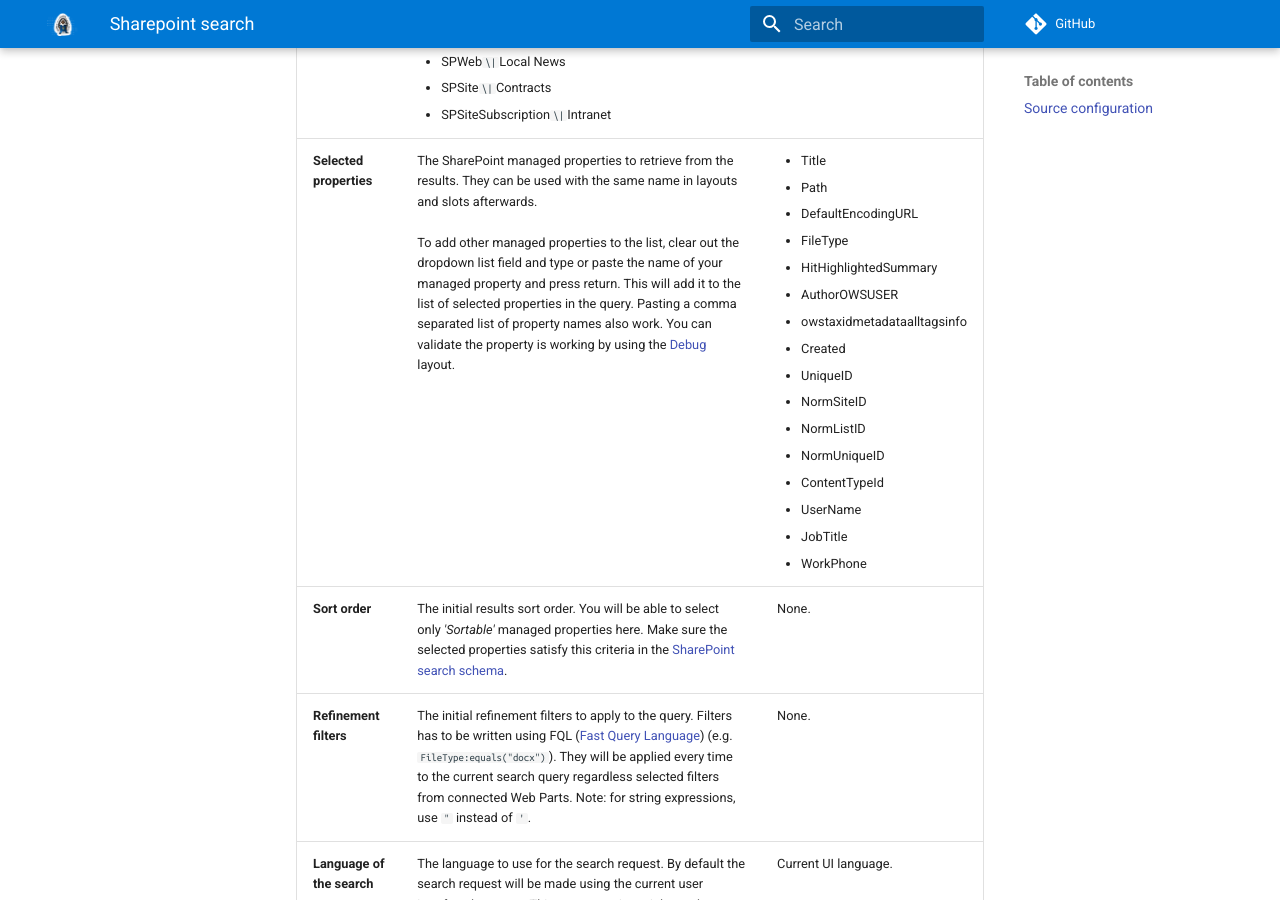
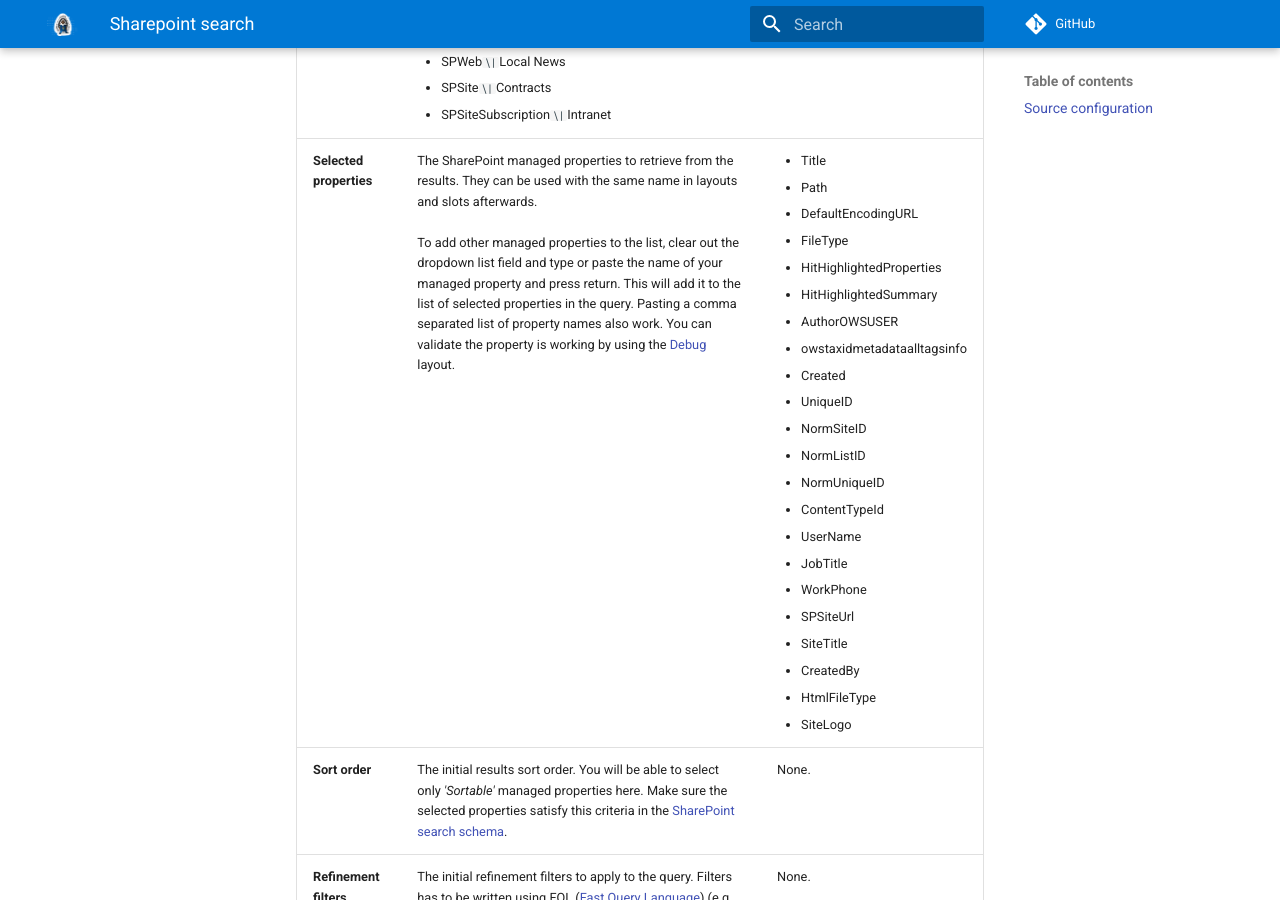
Before and after one commit to dominic5perezd/pnp-modern-search, an MkDocs documentation site: the page built from docs/usage/search-results/data-sources/sharepoint-search.md, in a window 1280 px wide and 900 px high, scrolled down 811 px. Built offline with MkDocs 1.6.1 and Material for MkDocs 9.7.7, drawn with Linux system fonts in a browser that asks for light colours; comment, search, counter and statistics services are not loaded.

```diff
--- a/docs/usage/search-results/data-sources/sharepoint-search.md
+++ b/docs/usage/search-results/data-sources/sharepoint-search.md
@@ -9,7 +9,7 @@ The _'SharePoint Search'_ data source retrieve items from the SharePoint search
 | **Query text** | The input query text to pass to the search engine. This setting is not configurable directly in the data source options. To enable it, go to the third configuration page of the Web Part and select either a static or dynamic value (Ex: from a connected search box Web Part). See [the connection documentation](../../search-results/connections/index.md) for more information on how to configure this option. This value can be then used in the **Query template** using the `{searchTerms}` token. Also this value can be a [Keyword Query Language expression (KQL)](https://docs.microsoft.com/sharepoint/dev/general-development/keyword-query-language-kql-syntax-reference). | None.
 | **Query template** | The search query template to use. It allows you to use dynamic tokens according to the context or specifiy conditions that should always apply to the query. | `{searchTerms}`
 | **Result source ID** | Can be either a built-in result source ID listed in the dropdown, or a custom result source that you specify. Type the `GUID` of the result source, or the `SCOPE` and `NAME`, separated by `\|` (pipe character). For this to take effect, you must press _'Enter'_ to save the value. Valid scopes are `SPSiteSubscription`, `SPSite`, `SPWeb`. Examples: <ul><li>SPWeb`\|`Local News</li><li>SPSite`\|`Contracts</li><li>SPSiteSubscription`\|`Intranet</li></ul> | LocalSharePointResults
-| **Selected properties** | The SharePoint managed properties to retrieve from the results. They can be used with the same name in layouts and slots afterwards.<br/><br/>To add other managed properties to the list, clear out the dropdown list field and type or paste the name of your managed property and press return. This will add it to the list of selected properties in the query. Pasting a comma separated list of property names also work. You can validate the property is working by using the [Debug](../layouts/#debug) layout. | <ul><li>Title</li><li>Path</li><li>DefaultEncodingURL</li><li>FileType</li><li>HitHighlightedSummary</li><li>AuthorOWSUSER</li><li>owstaxidmetadataalltagsinfo</li><li>Created</li><li>UniqueID</li><li>NormSiteID</li><li>NormListID</li><li>NormUniqueID</li><li>ContentTypeId</li><li>UserName</li><li>JobTitle</li><li>WorkPhone</ul>
+| **Selected properties** | The SharePoint managed properties to retrieve from the results. They can be used with the same name in layouts and slots afterwards.<br/><br/>To add other managed properties to the list, clear out the dropdown list field and type or paste the name of your managed property and press return. This will add it to the list of selected properties in the query. Pasting a comma separated list of property names also work. You can validate the property is working by using the [Debug](../layouts/#debug) layout. | <ul><li>Title</li><li>Path</li><li>DefaultEncodingURL</li><li>FileType</li><li>HitHighlightedProperties</li><li>HitHighlightedSummary</li><li>AuthorOWSUSER</li><li>owstaxidmetadataalltagsinfo</li><li>Created</li><li>UniqueID</li><li>NormSiteID</li><li>NormListID</li><li>NormUniqueID</li><li>ContentTypeId</li><li>UserName</li><li>JobTitle</li><li>WorkPhone</li><li>SPSiteUrl</li><li>SiteTitle</li><li>CreatedBy</li><li>HtmlFileType</li><li>SiteLogo</li></ul>
 | **Sort order** | The initial results sort order. You will be able to select only _'Sortable'_ managed properties here. Make sure the selected  properties satisfy this criteria in the [SharePoint search schema](https://docs.microsoft.com/sharepoint/technical-reference/crawled-and-managed-properties-overview). | None.
 | **Refinement filters** | The initial refinement filters to apply to the query. Filters has to be written using FQL ([Fast Query Language](https://docs.microsoft.com/sharepoint/dev/general-development/fast-query-language-fql-syntax-reference)) (e.g. `FileType:equals("docx")`). They will be applied every time to the current search query regardless selected filters from connected Web Parts. Note: for string expressions, use `"` instead of `'`. | None.
 | **Language of the search request** | The language to use for the search request. By default the search request will be made using the current user interface language. This parameter is mainly used to process diacritics, plurals, etc. correctly according to the language. | Current UI language.
```
Also changed, not shown: 2 other files.
